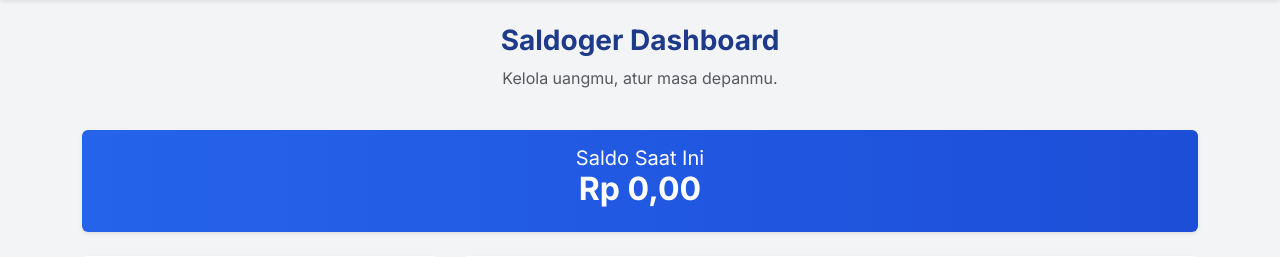
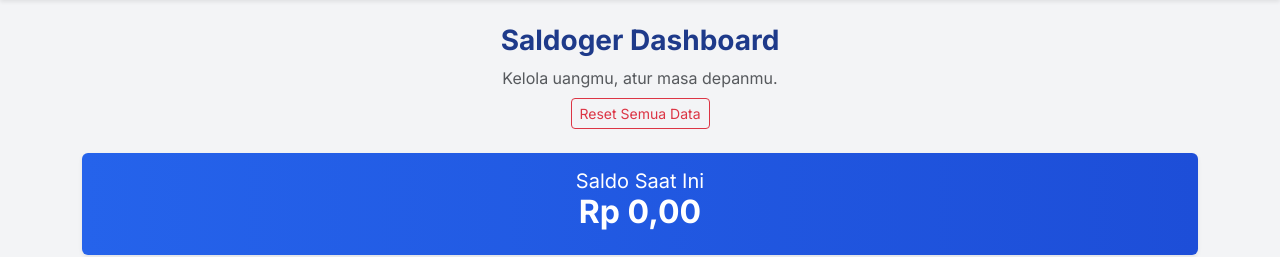
Before and after one commit to g3raldatsc/Saldoger, a Django app: page / in a window 1280 px wide. Shown: the part 56-313 px from the top of the page. Run offline with Django 5.2, Linux system fonts and the light colour scheme; the visitor is signed in with stand-in values (Sample User, id 1); data that the repository does not hold is empty; some libraries are stand-ins or nearby versions.

Commit message:
Add fitur reset data dan fix chart bug

```diff
--- a/tracker/templates/tracker/transaction_list.html
+++ b/tracker/templates/tracker/transaction_list.html
@@ -9,7 +9,13 @@
     <div class="row">
         <div class="col-12 text-center mb-4">
             <h3 class="fw-bold" style="color: #1e3a8a;">Saldoger Dashboard</h3>
-            <p class="text-muted">Kelola uangmu, atur masa depanmu.</p>
+            <p class="text-muted mb-2">Kelola uangmu, atur masa depanmu.</p>
+
+            <a href="{% url 'reset_data' %}"
+               class="btn btn-outline-danger btn-sm"
+               onclick="return confirm('⚠️ HATI-HATI! \n\nApakah kamu yakin ingin MENGHAPUS SEMUA DATA transaksi? \nSaldo akan kembali ke 0 dan tidak bisa dikembalikan.')">
+               <i class="bi bi-trash"></i> Reset Semua Data
+            </a>
         </div>
     </div>
 
@@ -113,7 +119,7 @@
             data: {
                 labels: ['Pemasukan', 'Pengeluaran'],
                 datasets: [{
-                    data: [{{ total_income }}, {{ total_expense }}],
+                    data: [{{ total_income|stringformat:"f" }}, {{ total_expense|stringformat:"f" }}],
                     backgroundColor: ['#10b981', '#ef4444'],
                     hoverOffset: 4
                 }]
--- a/tracker/urls.py
+++ b/tracker/urls.py
@@ -3,4 +3,5 @@ from . import views
 
 urlpatterns = [
     path('', views.transaction_list, name='transaction_list'),
+    path('reset/', views.reset_data, name='reset_data'),
 ]
--- a/tracker/views.py
+++ b/tracker/views.py
@@ -31,3 +31,9 @@ def transaction_list(request):
         'saldo': saldo
     }
     return render(request, 'tracker/transaction_list.html', context)
+
+# fitur reset  data (01/01/2026)
+
+def reset_data(request):
+    Transaction.objects.all().delete()
+    return redirect('transaction_list')
```
